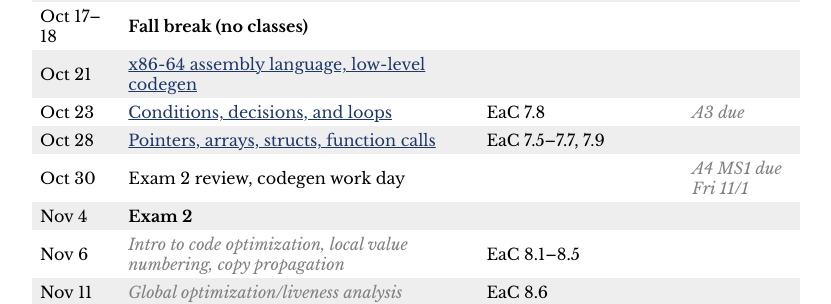
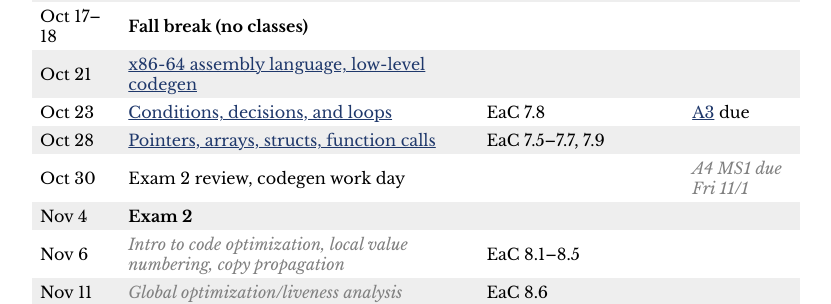
Before and after one commit to jhucompilers/fall2024, a Jekyll site: the page built from schedule.md, in a window 1280 px wide. Shown: the part 1105-1409 px from the top of the page, without its empty margins (224-1055 px from the left). Built offline with Jekyll 4.4.1, drawn with Linux system fonts in a browser that asks for light colours.

Commit message:
link to A3 from schedule

```diff
--- a/schedule.csv
+++ b/schedule.csv
@@ -17,7 +17,7 @@ Oct 14,"Intermediate representations",lectures/lecture13-public.pdf,,"EaC 5.1–
 Oct 16,"Code generation for expressions",lectures/lecture14-public.pdf,,"EaC 7.1–7.4",
 Oct 17–18,**Fall break (no classes)**,
 Oct 21,"x86-64 assembly language, low-level codegen",lectures/lecture15-public.pdf,,,
-Oct 23,"Conditions, decisions, and loops",lectures/lecture16-public.pdf,,"EaC 7.8","<span class='tentative'>A3 due"
+Oct 23,"Conditions, decisions, and loops",lectures/lecture16-public.pdf,,"EaC 7.8","[A3](assign/assign03.html) due"
 Oct 28,"Pointers, arrays, structs, function calls",lectures/lecture17-public.pdf,,"EaC 7.5–7.7, 7.9",,
 Oct 30,"Exam 2 review, codegen work day",,,"","<span class='tentative'>A4 MS1 due<br>Fri 11/1"
 Nov 4,"**Exam 2**",,,
--- a/schedule.md
+++ b/schedule.md
@@ -43,7 +43,7 @@ Oct 14 | [Intermediate representations](lectures/lecture13-public.pdf) | EaC 5.1
 Oct 16 | [Code generation for expressions](lectures/lecture14-public.pdf) | EaC 7.1–7.4 |
 Oct 17–18 | **Fall break (no classes)** |  |
 Oct 21 | [x86-64 assembly language, low-level codegen](lectures/lecture15-public.pdf) |  |
-Oct 23 | [Conditions, decisions, and loops](lectures/lecture16-public.pdf) | EaC 7.8 | <span class='tentative'>A3 due
+Oct 23 | [Conditions, decisions, and loops](lectures/lecture16-public.pdf) | EaC 7.8 | [A3](assign/assign03.html) due
 Oct 28 | [Pointers, arrays, structs, function calls](lectures/lecture17-public.pdf) | EaC 7.5–7.7, 7.9 |
 Oct 30 | Exam 2 review, codegen work day |  | <span class='tentative'>A4 MS1 due<br>Fri 11/1
 Nov 4 | **Exam 2** |  |
```
